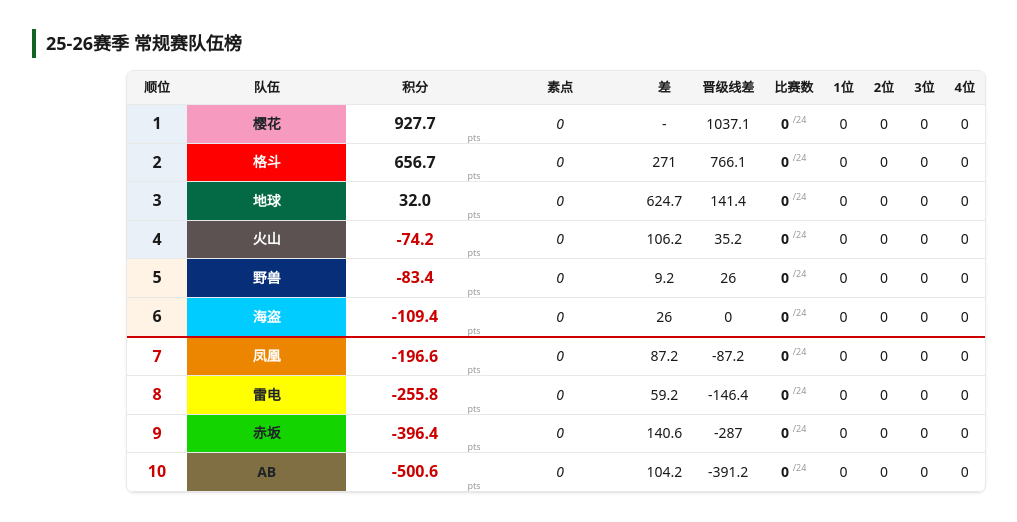
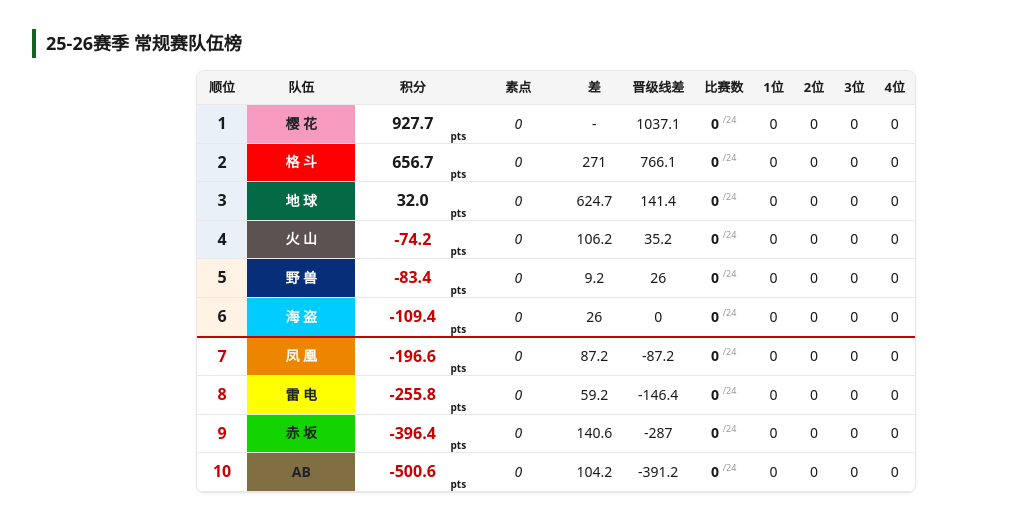
Before and after one commit to Silverbullet0911/PKUMLonline, an Astro site: page / in a window 1280 px wide. Shown: the part 256-778 px from the top of the page, without its empty margins (84-1101 px from the left). Built offline with nearby package versions, Linux system fonts and the light colour scheme; Astro itself is replaced by a stand-in of ours.

Commit message:
fix: team table back to 720px, bolder pts label, space 2-char team names

```diff
--- a/src/components/TeamStandingsTable.astro
+++ b/src/components/TeamStandingsTable.astro
@@ -14,6 +14,7 @@ interface Props {
 const { stage, rows, teams, totalGames } = Astro.props
 const colorOf = (name: string) => teams.find((t) => t.name === name)?.color ?? '#9ca3af'
 const ts = (name: string) => `background:${colorOf(name)};color:${teamText(name)}`
+const fmtName = (n: string) => /^[一-鿿]{2}$/.test(n) ? n[0] + ' ' + n[1] : n
 const fmt = (n: number | null) => (n == null ? '-' : String(n))
 const sum = (w: Wins) => w['1'] + w['2'] + w['3'] + w['4']
 
@@ -56,7 +57,7 @@ const header = HEADERS[stage] ?? HEADERS['常规赛']
           return (
             <tr class:list={{ 'sep': isSep }}>
               <td class={rankClass(r.rank)}>{r.rank}</td>
-              <td class="team-col" style={ts(r.team)}>{r.team}</td>
+              <td class="team-col" style={ts(r.team)}>{fmtName(r.team)}</td>
               <td class="num col-pts">
                 <span class={`pts-val${neg}`}>{formatScore(r.points)}</span>
                 <span class="pts-label">pts</span>
--- a/src/styles/global.css
+++ b/src/styles/global.css
@@ -83,7 +83,7 @@ h3 { font-size: 15px; font-weight: 700; margin: 20px 0 8px; }
   box-shadow: var(--shadow);
   margin-bottom: 16px;
 }
-.team-table { max-width: 860px; margin: 0 auto 16px; }
+.team-table { max-width: 720px; margin: 0 auto 16px; }
 table { border-collapse: collapse; width: 100%; font-size: 14px; white-space: nowrap; }
 th, td { padding: 6px 10px; text-align: center; border-bottom: 1px solid var(--line); }
 thead th { background: var(--accent-soft); font-weight: 700; font-size: 13px; }
@@ -103,7 +103,7 @@ tr.sep td { border-top: 2px solid #cc0000; }
 .neg { color: #cc0000; }
 .pts-val { font-size: 16px; font-weight: 700; }
 .pts-val.neg { color: #cc0000; }
-.pts-label { position: absolute; bottom: 1px; right: 3px; font-size: 9px; color: var(--muted); font-weight: 400; line-height: 1; }
+.pts-label { position: absolute; bottom: 2px; right: 4px; font-size: 10px; color: var(--text); font-weight: 700; line-height: 1; }
 
 td.raw { font-style: italic; }
 
```
Also changed, not shown: PL标志平面.png (deleted), public/PLG标志平面.png.
